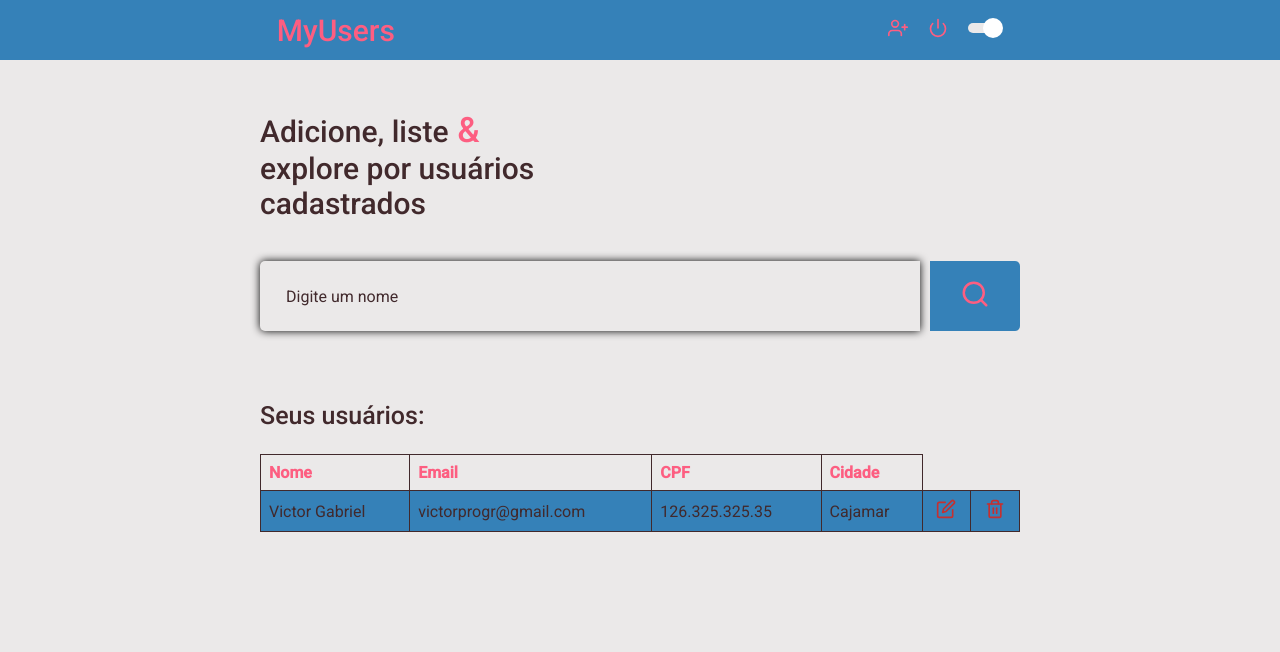
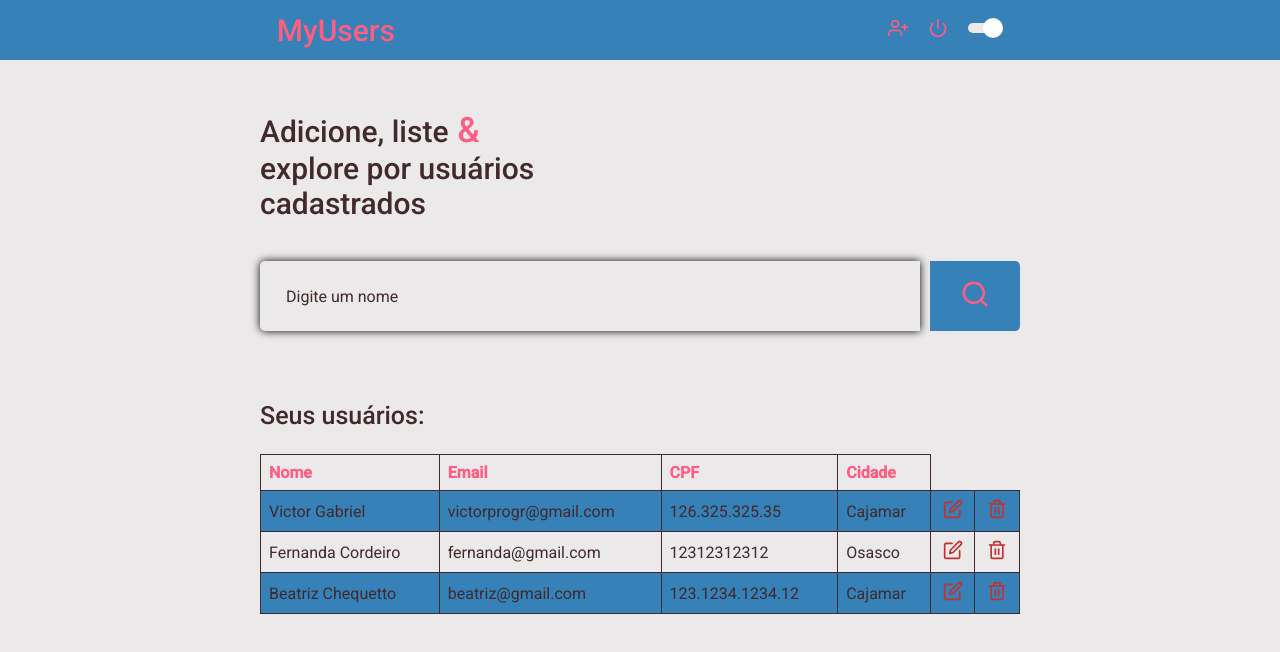
Before and after one commit to cnfreitax/2sow-test, a React (Create React App) app: page /dashboard in a window 1280 px wide. Shown: the top 652 px of the page. Built offline with nearby package versions, Linux system fonts and the light colour scheme; data requests are answered from the project's data file; sample sign-in values are in the browser's storage.

Commit message:
connect with ViaCep done and created handleViaCep function

```diff
--- a/db.json
+++ b/db.json
@@ -9,6 +9,26 @@
       "neighborhood": "Portail",
       "city": "Cajamar",
       "id": 1
+    },
+    {
+      "name": "Fernanda Cordeiro",
+      "email": "fernanda@gmail.com",
+      "cpf": "12312312312",
+      "cep": "123451234",
+      "streat": "Rua Rodrigues Alves, 165",
+      "neighborhood": "Ayrosa",
+      "city": "Osasco",
+      "id": 2
+    },
+    {
+      "name": "Beatriz Chequetto",
+      "email": "beatriz@gmail.com",
+      "cpf": "123.1234.1234.12",
+      "cep": "07791045",
+      "streat": "Avenida Resedá",
+      "neighborhood": "Portais (Polvilho)",
+      "city": "Cajamar",
+      "id": 3
     }
   ]
 }
--- a/src/pages/AddUser/index.tsx
+++ b/src/pages/AddUser/index.tsx
@@ -1,5 +1,5 @@
-import React, { useCallback, useRef } from 'react';
-import { Link } from 'react-router-dom';
+import React, { useCallback, useRef, useState } from 'react';
+import { Link, useHistory } from 'react-router-dom';
 import { FiArrowLeft, FiUser, FiMail, FiInfo, FiGlobe } from 'react-icons/fi';
 import { ThemeProvider, DefaultTheme } from 'styled-components';
 import { Form } from '@unform/web';
@@ -16,12 +16,20 @@ import getValidationErrors from '../../utils/getValidationErrors';
 
 import { Container, Content, Title } from './styles';
 import api from '../../service/api';
+import viacep from '../../service/viacep';
 
 interface AddressProps {
   cep: string;
   streat: string;
   neighborhood: string;
   city: string;
+}
+
+interface ViaCepResponse {
+  cep: string;
+  logradouro: string;
+  bairro: string;
+  localidade: string;
 }
 
 interface SubmitiUser {
@@ -32,12 +40,27 @@ interface SubmitiUser {
 }
 
 const AddUser: React.FC = () => {
+  const history = useHistory();
+
   const formRef = useRef<FormHandles>(null);
+
+  const [inputCep, setInputCep] = useState('');
+  const [localidade, setLocalidade] = useState('');
+  const [logradouro, setLogradouro] = useState('');
+  const [bairro, setBairro] = useState('');
 
   const [theme, setTheme] = usePersistedState<DefaultTheme>('theme', light);
   const toggleTheme = () => {
     setTheme(theme.title === 'dark' ? light : dark);
   };
+
+  const handleViaCep = useCallback(async () => {
+    await viacep.get<ViaCepResponse>(`${inputCep}/json`).then((response) => {
+      setLocalidade(response.data.localidade);
+      setLogradouro(response.data.logradouro);
+      setBairro(response.data.bairro);
+    });
+  }, [inputCep]);
 
   const handleSubmit = useCallback(async (data: SubmitiUser) => {
     try {
@@ -53,6 +76,7 @@ const AddUser: React.FC = () => {
       });
 
       await api.post('/usuarios', data);
+      history.pushState('/');
     } catch (err) {
       const errors = getValidationErrors(err);
 
@@ -76,12 +100,34 @@ const AddUser: React.FC = () => {
             />
             <Input name="cpf" icon={FiInfo} placeholder="CPF" />
 
-            <Input name="cep" icon={FiGlobe} placeholder="CEP" />
+            <Input
+              name="cep"
+              value={inputCep}
+              onChange={(e) => setInputCep(e.target.value)}
+              onBlur={handleViaCep}
+              icon={FiGlobe}
+              placeholder="CEP"
+            />
 
-            <Input name="streat" icon={FiInfo} placeholder="Endereço" />
+            <Input
+              name="streat"
+              defaultValue={logradouro}
+              icon={FiInfo}
+              placeholder="Endereço"
+            />
 
-            <Input name="neighborhood" icon={FiInfo} placeholder="Bairro" />
-            <Input name="city" icon={FiInfo} placeholder="Cidade" />
+            <Input
+              name="neighborhood"
+              defaultValue={bairro}
+              icon={FiInfo}
+              placeholder="Bairro"
+            />
+            <Input
+              name="city"
+              defaultValue={localidade}
+              icon={FiInfo}
+              placeholder="Cidade"
+            />
             <button type="submit">Adicionar</button>
           </Form>
         </Content>
```
